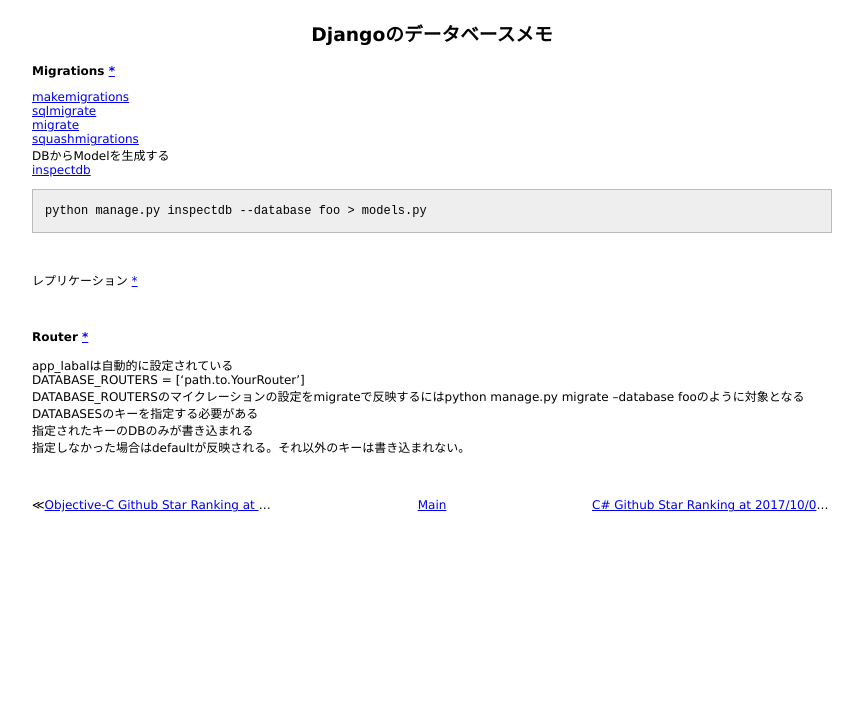
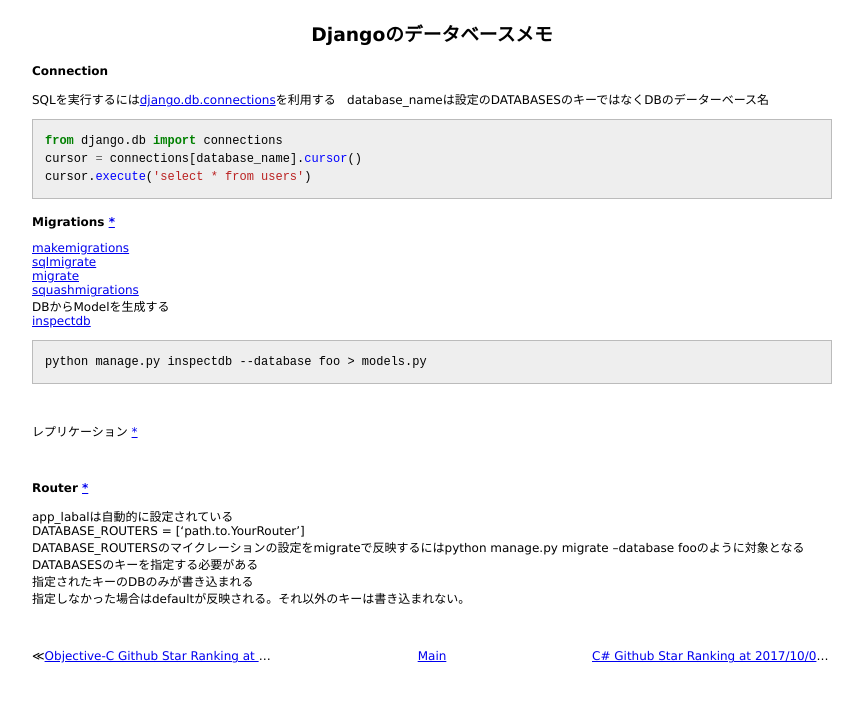
Before and after one commit to 38elements/38elements.github.com, a Jekyll site: the page built from _posts/2017-10-11-django-database.md, in a window 1280 px wide. Shown: the top 702 px of the page, without its empty margins (208-1071 px from the left). Built offline with Jekyll 4.4.1, drawn with Linux system fonts in a browser that asks for light colours.

Commit message:
Update 2017-10-11-django-database.md

````diff
--- a/_posts/2017-10-11-django-database.md
+++ b/_posts/2017-10-11-django-database.md
@@ -2,6 +2,18 @@
 layout: posts
 title: Djangoのデータベースメモ
 ---
+
+#### Connection
+
+SQLを実行するには[django.db.connections](https://docs.djangoproject.com/en/1.11/topics/db/sql/#executing-custom-sql-directly)を利用する
+database_nameは設定のDATABASESのキーではなくDBのデーターベース名
+
+```python
+from django.db import connections
+cursor = connections[database_name].cursor()
+cursor.execute('select * from users')
+```
+
 #### Migrations [*](https://docs.djangoproject.com/en/stable/topics/migrations/#module-django.db.migrations)
 [makemigrations](https://docs.djangoproject.com/en/stable/ref/django-admin/#django-admin-makemigrations)
 [sqlmigrate](https://docs.djangoproject.com/en/stable/ref/django-admin/#django-admin-sqlmigrate)
````
